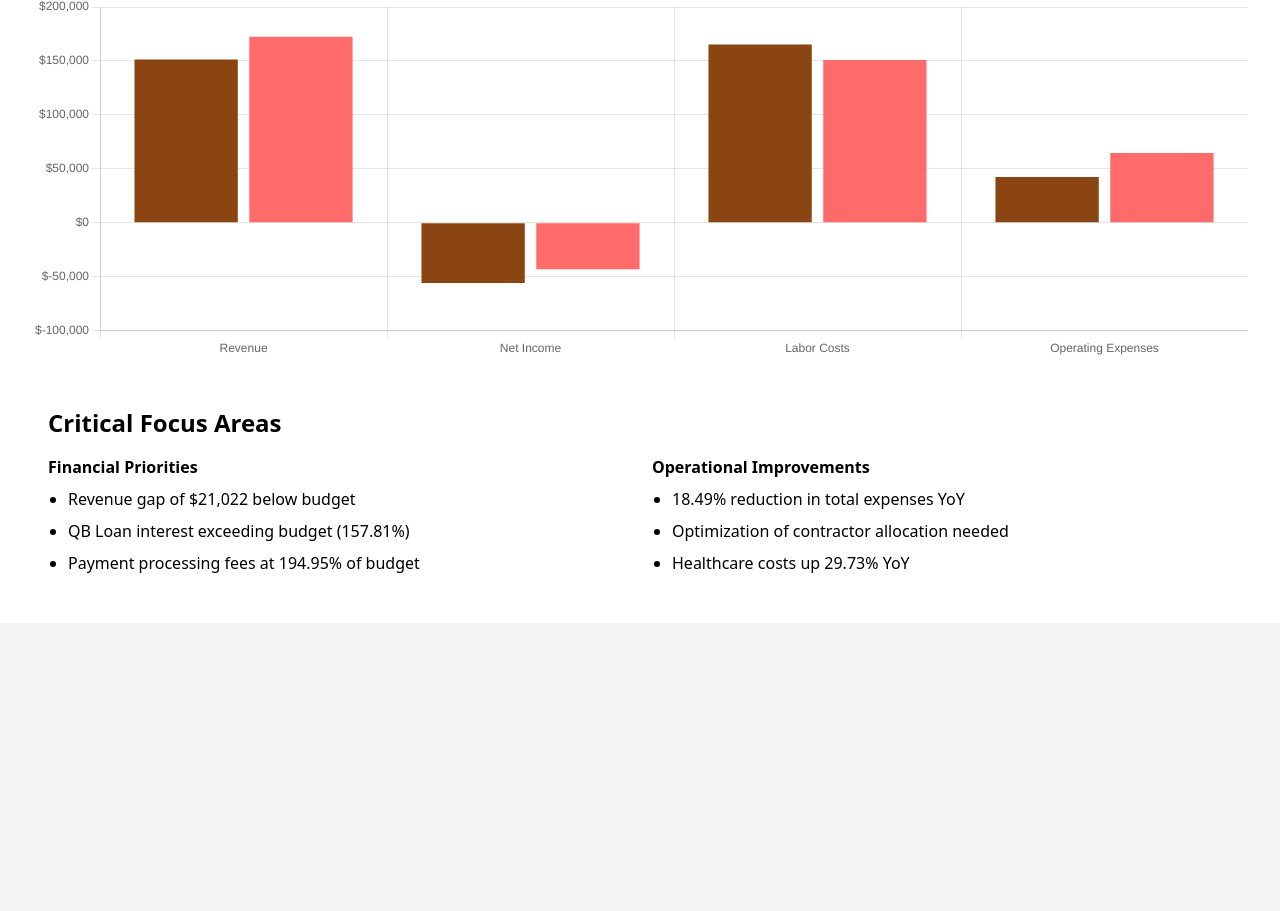
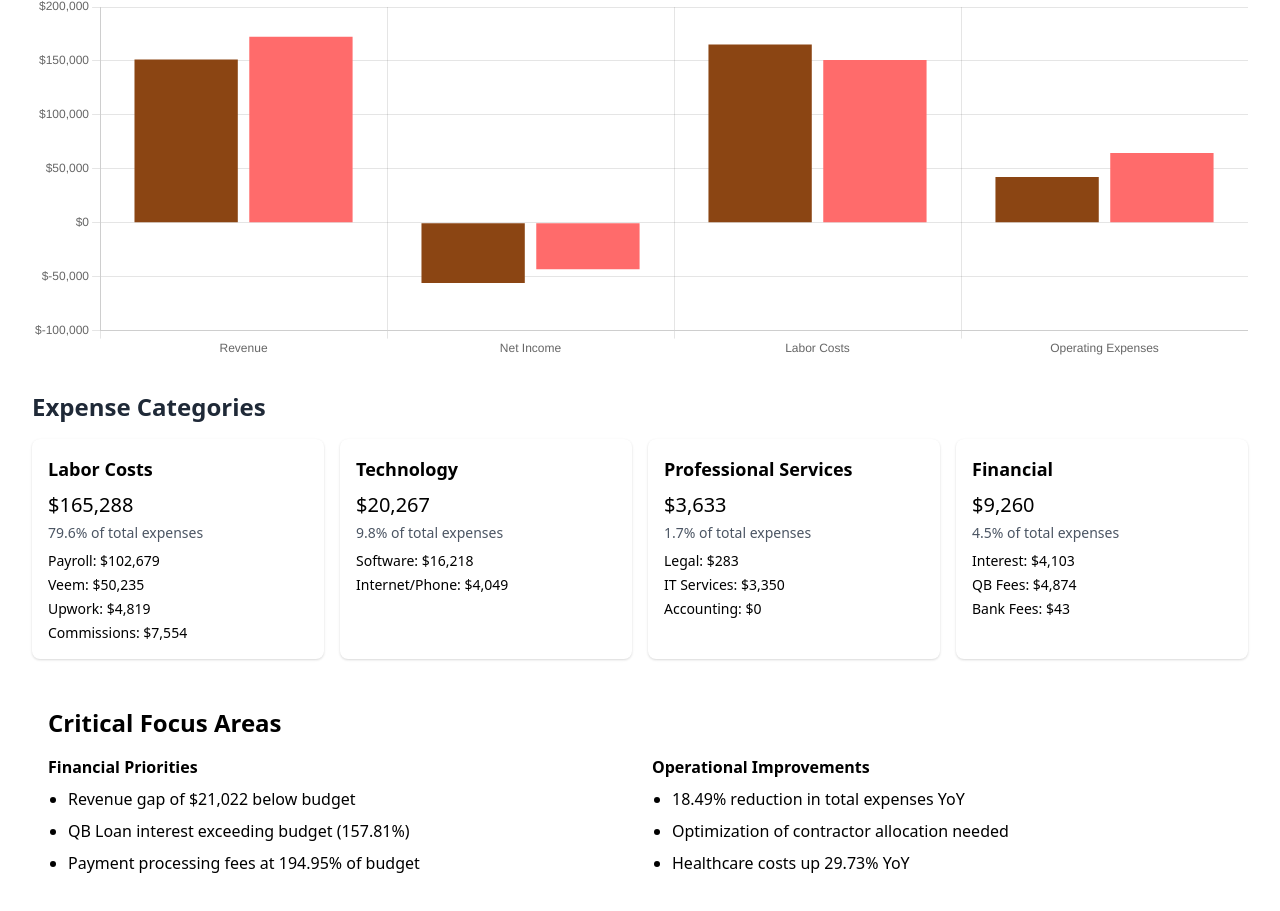
Before and after one commit to bgerlach463/financial-dashboard, a plain HTML site: page index.html in a window 1280 px wide. Shown: the part 557-1468 px from the top of the page. Before the commit the page ends 1180 px from the top, so only its background shows below. Drawn offline with nearby package versions, Linux system fonts and the light colour scheme.

Commit message:
Update index.html
Added Expense Categories

```diff
--- a/index.html
+++ b/index.html
@@ -90,7 +90,52 @@
                     <canvas id="ytdChart"></canvas>
                 </div>
             </div>
-
+<!-- Expense Categories -->
+<div class="mb-8">
+    <h2 class="text-2xl font-bold text-gray-800 mb-4">Expense Categories</h2>
+    <div class="grid grid-cols-1 md:grid-cols-4 gap-4">
+        <div class="bg-white p-4 rounded-lg shadow">
+            <h3 class="font-semibold text-lg mb-2">Labor Costs</h3>
+            <p class="text-xl mb-1">$165,288</p>
+            <p class="text-sm text-gray-600 mb-2">79.6% of total expenses</p>
+            <ul class="text-sm space-y-1">
+                <li>Payroll: $102,679</li>
+                <li>Veem: $50,235</li>
+                <li>Upwork: $4,819</li>
+                <li>Commissions: $7,554</li>
+            </ul>
+        </div>
+        <div class="bg-white p-4 rounded-lg shadow">
+            <h3 class="font-semibold text-lg mb-2">Technology</h3>
+            <p class="text-xl mb-1">$20,267</p>
+            <p class="text-sm text-gray-600 mb-2">9.8% of total expenses</p>
+            <ul class="text-sm space-y-1">
+                <li>Software: $16,218</li>
+                <li>Internet/Phone: $4,049</li>
+            </ul>
+        </div>
+        <div class="bg-white p-4 rounded-lg shadow">
+            <h3 class="font-semibold text-lg mb-2">Professional Services</h3>
+            <p class="text-xl mb-1">$3,633</p>
+            <p class="text-sm text-gray-600 mb-2">1.7% of total expenses</p>
+            <ul class="text-sm space-y-1">
+                <li>Legal: $283</li>
+                <li>IT Services: $3,350</li>
+                <li>Accounting: $0</li>
+            </ul>
+        </div>
+        <div class="bg-white p-4 rounded-lg shadow">
+            <h3 class="font-semibold text-lg mb-2">Financial</h3>
+            <p class="text-xl mb-1">$9,260</p>
+            <p class="text-sm text-gray-600 mb-2">4.5% of total expenses</p>
+            <ul class="text-sm space-y-1">
+                <li>Interest: $4,103</li>
+                <li>QB Fees: $4,874</li>
+                <li>Bank Fees: $43</li>
+            </ul>
+        </div>
+    </div>
+</div>
             <!-- Critical Focus Areas -->
             <div class="bg-orange-50 p-4 rounded-lg">
                 <h2 class="text-2xl font-bold text-orange-900 mb-4">Critical Focus Areas</h2>
```
